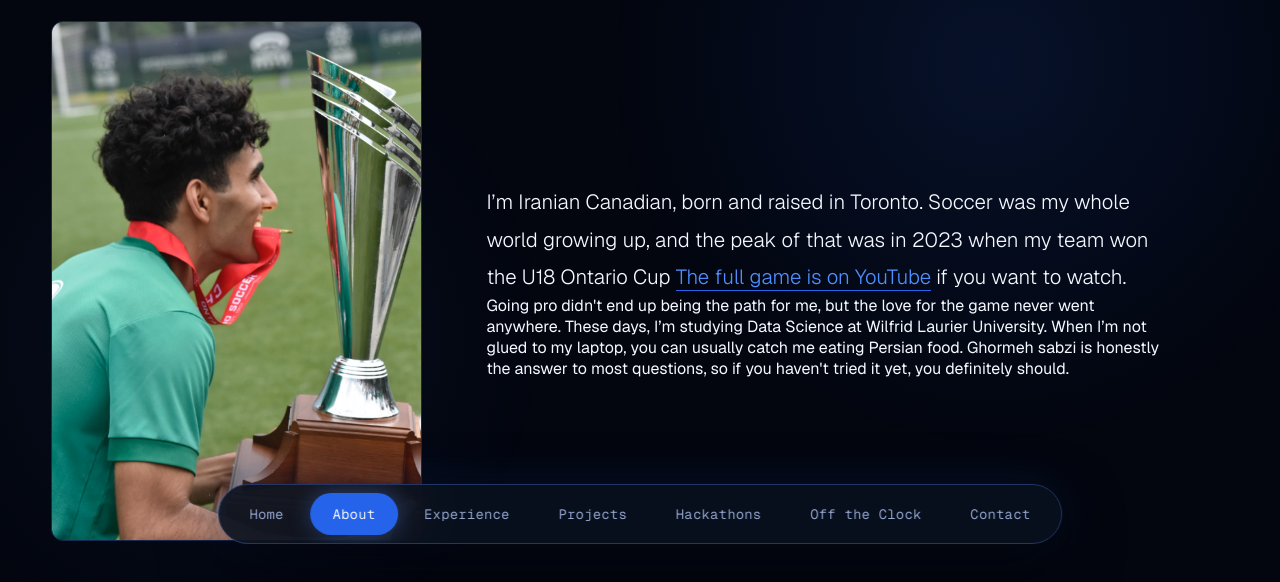
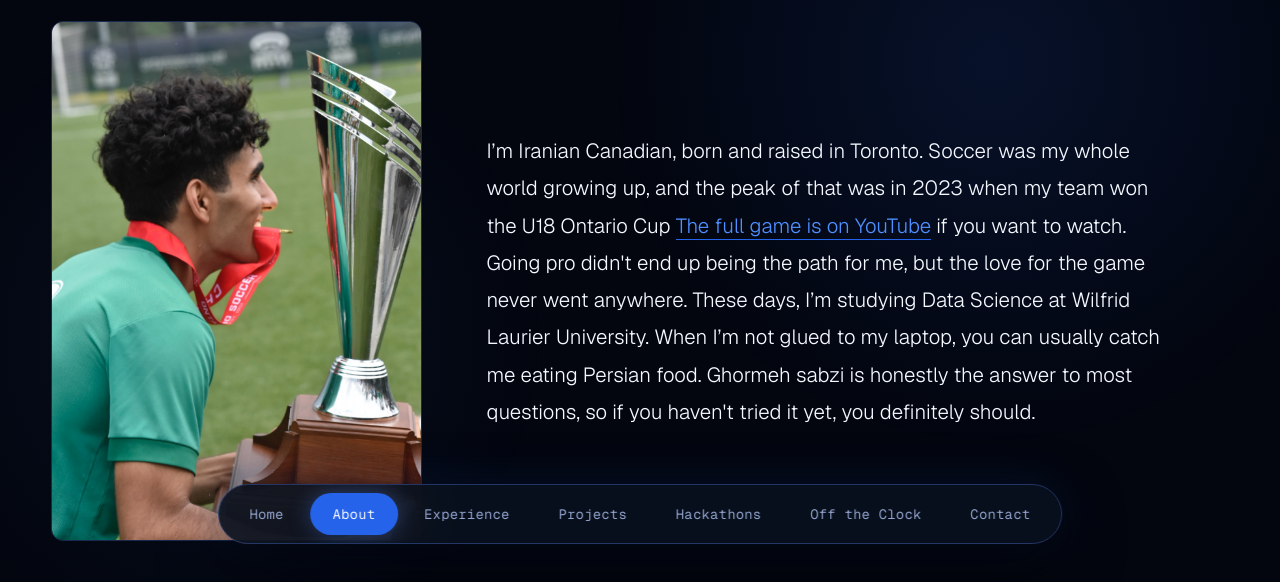
Before and after one commit to shervin31/shervin31.github.io, a plain HTML site: page index.html in a window 1280 px wide. Both pictures are taken after a click on the button "About". Shown: the part 232-814 px from the top of the page. Drawn offline with nearby package versions, Linux system fonts and the light colour scheme.

Commit message:
Update index.html

```diff
--- a/index.html
+++ b/index.html
@@ -413,7 +413,7 @@
       <div class="about-text">
         <p>I’m Iranian Canadian, born and raised in Toronto. Soccer was my whole world growing up, and the peak of that was in 2023 when my team won the U18 Ontario Cup <a href="https://www.youtube.com/watch?v=MBKWG-mtpjo&t=2190s" target="_blank" rel="noopener" class="ilink">The full game is on YouTube</a> if you want to watch. </p>
 
-        </p>Going pro didn't end up being the path for me, but the love for the game never went anywhere. These days, I’m studying Data Science at Wilfrid Laurier University. When I’m not glued to my laptop, you can usually catch me eating Persian food. Ghormeh sabzi is honestly the answer to most questions, so if you haven't tried it yet, you definitely should.</p>
+        <p>Going pro didn't end up being the path for me, but the love for the game never went anywhere. These days, I’m studying Data Science at Wilfrid Laurier University. When I’m not glued to my laptop, you can usually catch me eating Persian food. Ghormeh sabzi is honestly the answer to most questions, so if you haven't tried it yet, you definitely should.</p>
       </div>
     </div>
   </section>
```
